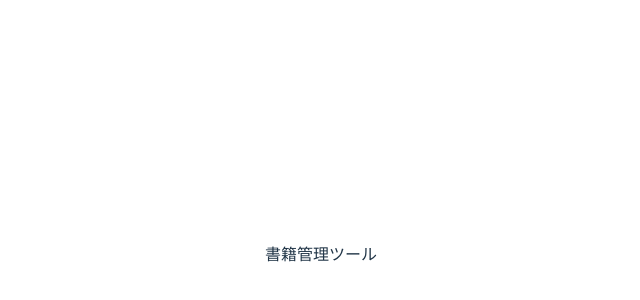
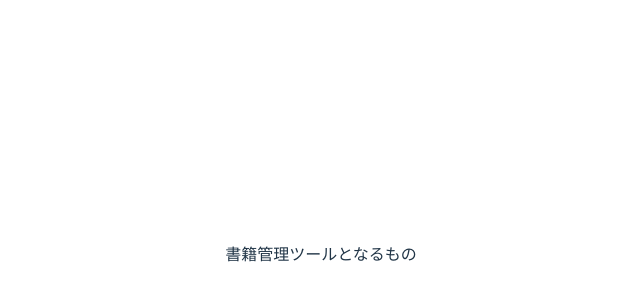
Before and after one commit to mizunoyuta1014/bookshelf, a React (Vite) app: page / in a window 1280 px wide. Shown: the part 146-446 px from the top of the page, without its empty margins (319-959 px from the left). Built offline with nearby package versions, Linux system fonts and the light colour scheme.

Commit message:
CI/CDの確認用に微変更

```diff
--- a/src/App.jsx
+++ b/src/App.jsx
@@ -4,7 +4,7 @@ import './App.css'
 function App() {
 
   return (
-    <><div>書籍管理ツール</div></>
+    <><div>書籍管理ツールとなるもの</div></>
   )
 }
 
```
